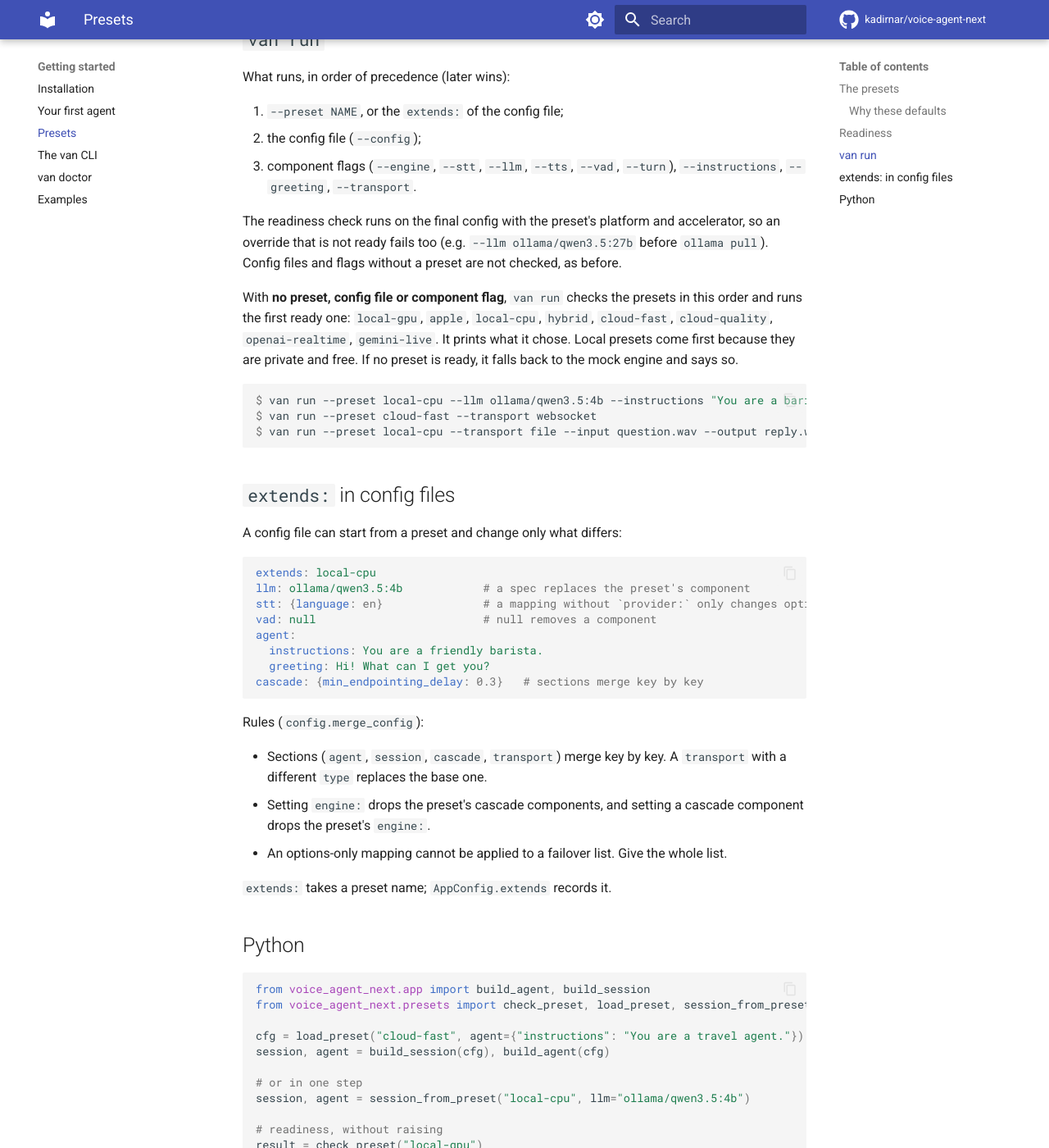
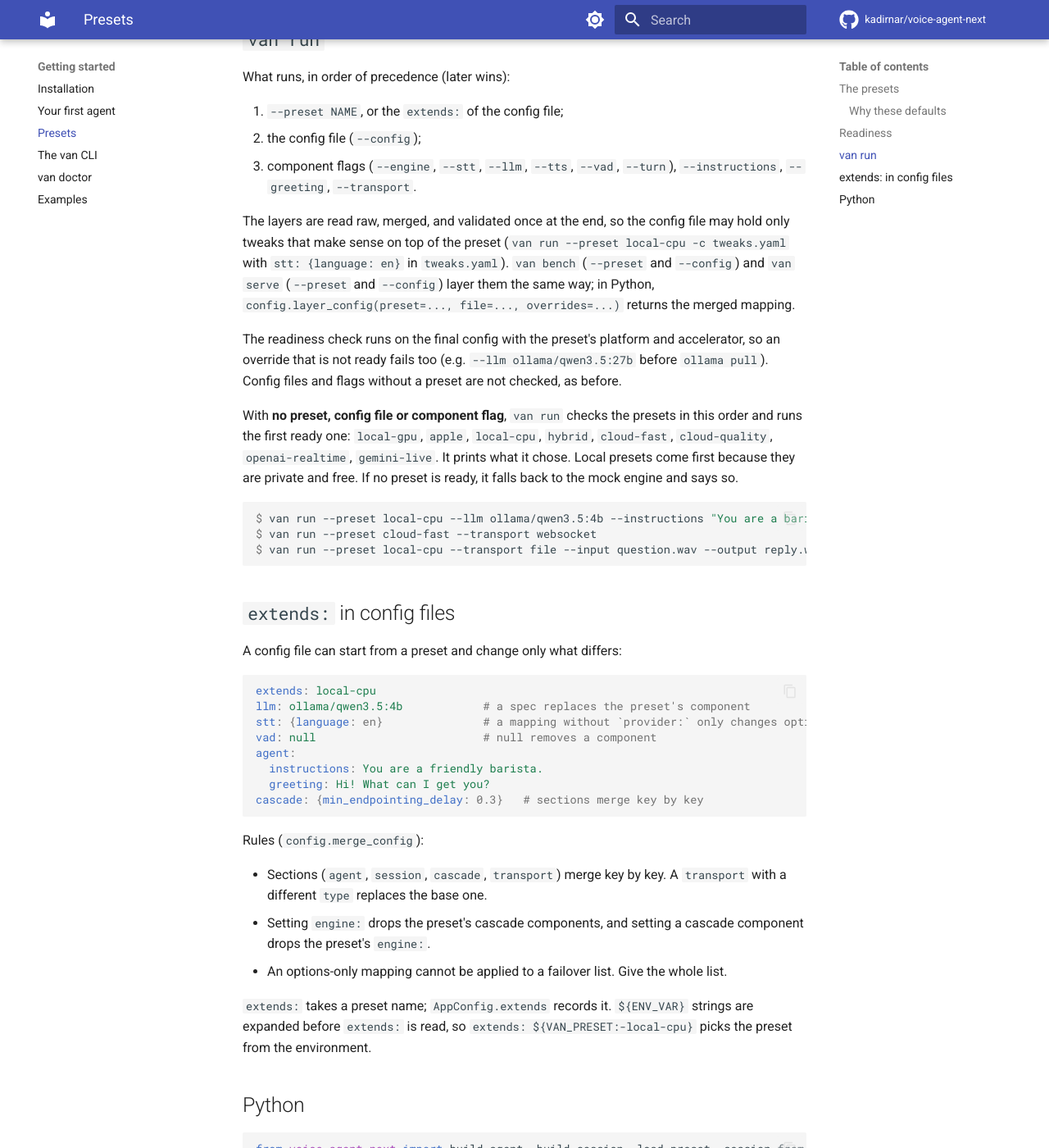
Before and after one commit to kadirnar/voice-agent-next, an MkDocs documentation site: the page built from docs/presets.md, in a window 1280 px wide and 1400 px high, scrolled down 3433 px. Shown: the whole window at 82% size. Built offline with MkDocs 1.6.1 and Material for MkDocs 9.7.7, drawn with Linux system fonts in a browser that asks for light colours; comment, search, counter and statistics services are not loaded; some of the changed text lies outside the part shown.

Commit message:
docs: energy VAD page, config layering, root imports, local-cpu headline numbers (#141)
Co-Authored-By: Claude Opus 5.5 (1M context) <noreply@anthropic.com>

````diff
--- a/docs/presets.md
+++ b/docs/presets.md
@@ -109,6 +109,12 @@ What runs, in order of precedence (later wins):
 3. component flags (`--engine`, `--stt`, `--llm`, `--tts`, `--vad`, `--turn`),
    `--instructions`, `--greeting`, `--transport`.
 
+The layers are read raw, merged, and validated once at the end, so the config file may hold
+only tweaks that make sense on top of the preset (`van run --preset local-cpu -c
+tweaks.yaml` with `stt: {language: en}` in `tweaks.yaml`). `van bench` (`--preset` and
+`--config`) and `van serve` (`--preset` and `--config`) layer them the same way; in Python,
+`config.layer_config(preset=..., file=..., overrides=...)` returns the merged mapping.
+
 The readiness check runs on the final config with the preset's platform and accelerator,
 so an override that is not ready fails too (e.g. `--llm ollama/qwen3.5:27b` before
 `ollama pull`). Config files and flags without a preset are not checked, as before.
@@ -148,13 +154,15 @@ Rules (`config.merge_config`):
   component drops the preset's `engine:`.
 * An options-only mapping cannot be applied to a failover list. Give the whole list.
 
-`extends:` takes a preset name; `AppConfig.extends` records it.
+`extends:` takes a preset name; `AppConfig.extends` records it. `${ENV_VAR}` strings are
+expanded before `extends:` is read, so `extends: ${VAN_PRESET:-local-cpu}` picks the preset
+from the environment.
 
 ## Python
 
 ```python
-from voice_agent_next.app import build_agent, build_session
-from voice_agent_next.presets import check_preset, load_preset, session_from_preset
+from voice_agent_next import build_agent, build_session, load_preset, session_from_preset
+from voice_agent_next.presets import check_preset
 
 cfg = load_preset("cloud-fast", agent={"instructions": "You are a travel agent."})
 session, agent = build_session(cfg), build_agent(cfg)
--- a/mkdocs.yml
+++ b/mkdocs.yml
@@ -160,6 +160,7 @@ nav:
           - Qwen3-TTS: providers/qwen-tts.md
           - MLX (Apple silicon): providers/mlx.md
           - Silero VAD: providers/silero.md
+          - Energy VAD: providers/energy.md
           - Smart Turn: providers/smart_turn.md
           - Semantic end of turn (lm_turn, fused): providers/lm-turn.md
   - Transports:
````
Also changed, not shown: README.md (+6 -4 lines), docs/getting-started/first-agent.md (+1 -3 lines), docs/providers/energy.md (added, +68 -0 lines).
